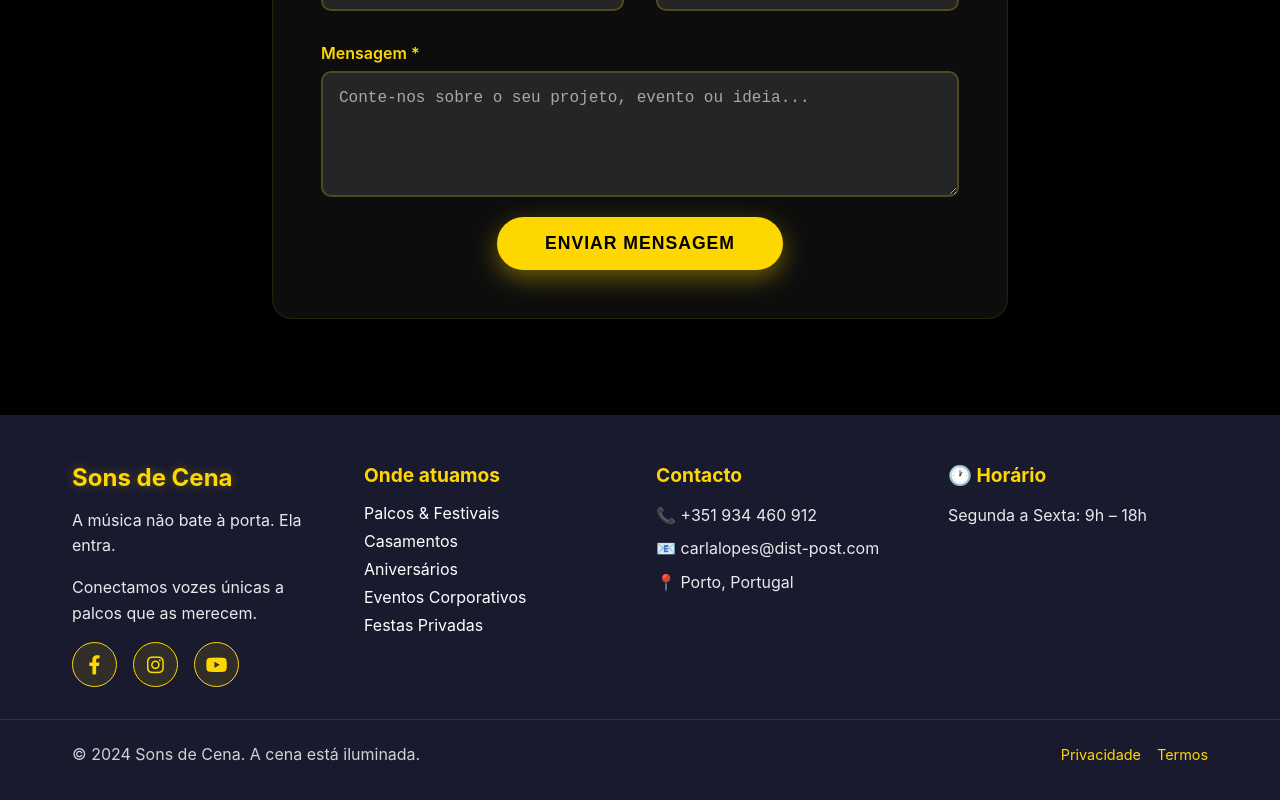
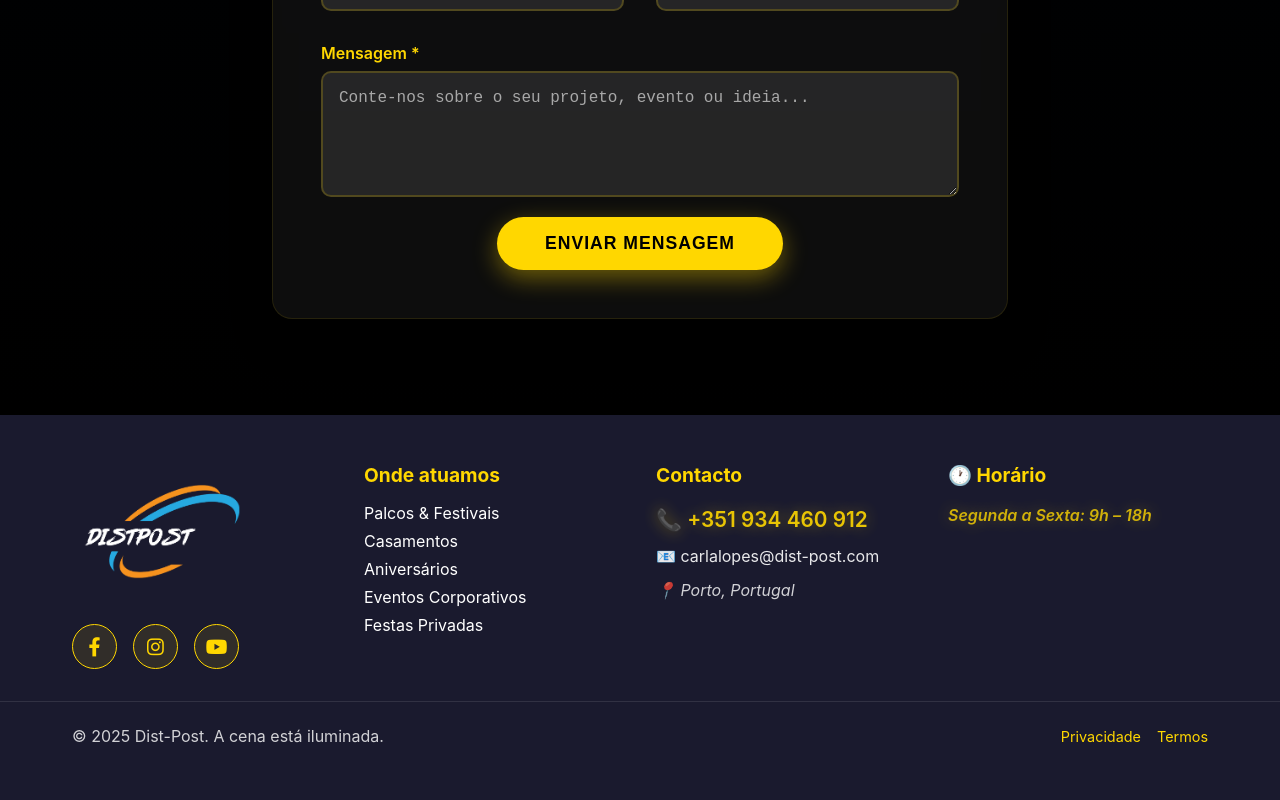
Before and after one commit to DanielFerreira137/sonsdecena, a React (Create React App) app: page / in a window 1280 px wide. Shown: the part 2645-3445 px from the top of the page. Built offline with nearby package versions, Linux system fonts and the light colour scheme; no server answers; the database is empty.

Commit message:
Update on the redirects and styles

```diff
--- a/src/components/Footer.css
+++ b/src/components/Footer.css
@@ -30,6 +30,34 @@
   line-height: 1.6;
   opacity: 0.9;
   margin-bottom: 1rem;
+}
+
+/* Logo da Dist-Post na primeira seção */
+.footer-section img {
+  width: 180px;
+  height: auto;
+  margin-bottom: 1.5rem;
+  display: block;
+  transition: all 0.3s ease;
+}
+
+.footer-section img:hover {
+  transform: scale(1.05);
+}
+
+.footer-section p:first-of-type {
+  font-size: 1.3rem;
+  font-weight: 600;
+  color: #FFD700;
+  margin-bottom: 0.5rem;
+  text-shadow: 0 0 15px rgba(255, 215, 0, 0.4);
+}
+
+.footer-section p:last-of-type {
+  font-size: 1rem;
+  opacity: 0.8;
+  font-style: italic;
+  margin-bottom: 1.5rem;
 }
 
 .social-links {
@@ -85,6 +113,7 @@
 .hours p {
   margin-bottom: 0.5rem;
   opacity: 0.9;
+  color: #fff;
 }
 
 .footer-bottom {
@@ -125,6 +154,69 @@
   opacity: 0.7;
 }
 
+/* Seção Dist-Post */
+.footer-dist-post {
+  background: rgba(255, 255, 255, 0.03);
+  border-top: 1px solid rgba(255, 255, 255, 0.1);
+  padding: 1.5rem 0;
+  margin-top: 0;
+}
+
+.footer-dist-post-content {
+  max-width: 1200px;
+  margin: 0 auto;
+  padding: 0 2rem;
+  text-align: center;
+}
+
+.dist-post-info {
+  display: flex;
+  flex-direction: column;
+  align-items: center;
+  gap: 0.5rem;
+}
+
+.dist-post-info p {
+  color: #fff;
+  opacity: 0.7;
+  font-size: 0.9rem;
+  margin: 0;
+}
+
+.dist-post-link {
+  display: flex;
+  align-items: center;
+  gap: 0.8rem;
+  text-decoration: none;
+  color: #FFD700;
+  font-weight: 600;
+  font-size: 1.1rem;
+  transition: all 0.3s ease;
+  padding: 0.5rem 1rem;
+  border-radius: 10px;
+  background: rgba(255, 215, 0, 0.1);
+  border: 1px solid rgba(255, 215, 0, 0.2);
+}
+
+.dist-post-link:hover {
+  background: rgba(255, 215, 0, 0.2);
+  border-color: rgba(255, 215, 0, 0.4);
+  transform: translateY(-2px);
+  box-shadow: 0 4px 15px rgba(255, 215, 0, 0.2);
+}
+
+.dist-post-logo {
+  width: 30px;
+  height: 30px;
+  object-fit: contain;
+  filter: brightness(0) invert(1);
+  transition: filter 0.3s ease;
+}
+
+.dist-post-link:hover .dist-post-logo {
+  filter: brightness(0) invert(1) sepia(1) saturate(5) hue-rotate(45deg);
+}
+
 /* Responsive design */
 @media (max-width: 768px) {
   .footer-container {
@@ -140,4 +232,22 @@
   .social-links {
     justify-content: center;
   }
+
+  .dist-post-info {
+    gap: 0.8rem;
+  }
+
+  .dist-post-info p {
+    font-size: 0.85rem;
+  }
+
+  .dist-post-link {
+    font-size: 1rem;
+    padding: 0.4rem 0.8rem;
+  }
+
+  .dist-post-logo {
+    width: 25px;
+    height: 25px;
+  }
 }
--- a/src/components/Footer.tsx
+++ b/src/components/Footer.tsx
@@ -6,9 +6,9 @@ const Footer: React.FC = () => {
     <footer className="footer">
       <div className="footer-container">
         <div className="footer-section">
-          <h3>Sons de Cena</h3>
-          <p>A música não bate à porta. Ela entra.</p>
-          <p>Conectamos vozes únicas a palcos que as merecem.</p>
+          <a href="https://dist-post.com" target="_blank" rel="noopener noreferrer">
+            <img src="/images/logo/dist-post-logo.png" alt="Dist-Post Logo" />
+          </a>
           <div className="social-links">
             <a href="https://facebook.com" className="social-link" target="_blank" rel="noopener noreferrer">
               <i className="fab fa-facebook-f"></i>
@@ -52,7 +52,7 @@ const Footer: React.FC = () => {
 
       <div className="footer-bottom">
         <div className="footer-bottom-content">
-          <p>&copy; 2024 Sons de Cena. A cena está iluminada.</p>
+          <p>&copy; 2025 Dist-Post. A cena está iluminada.</p>
           <div className="footer-bottom-links">
             <a href="#privacy">Privacidade</a>
             <a href="#terms">Termos</a>
@@ -61,6 +61,8 @@ const Footer: React.FC = () => {
       </div>
 
 
+
+
     </footer>
   );
 };
```
Also changed, not shown: public/images/logo/dist-post-logo.png (added).
